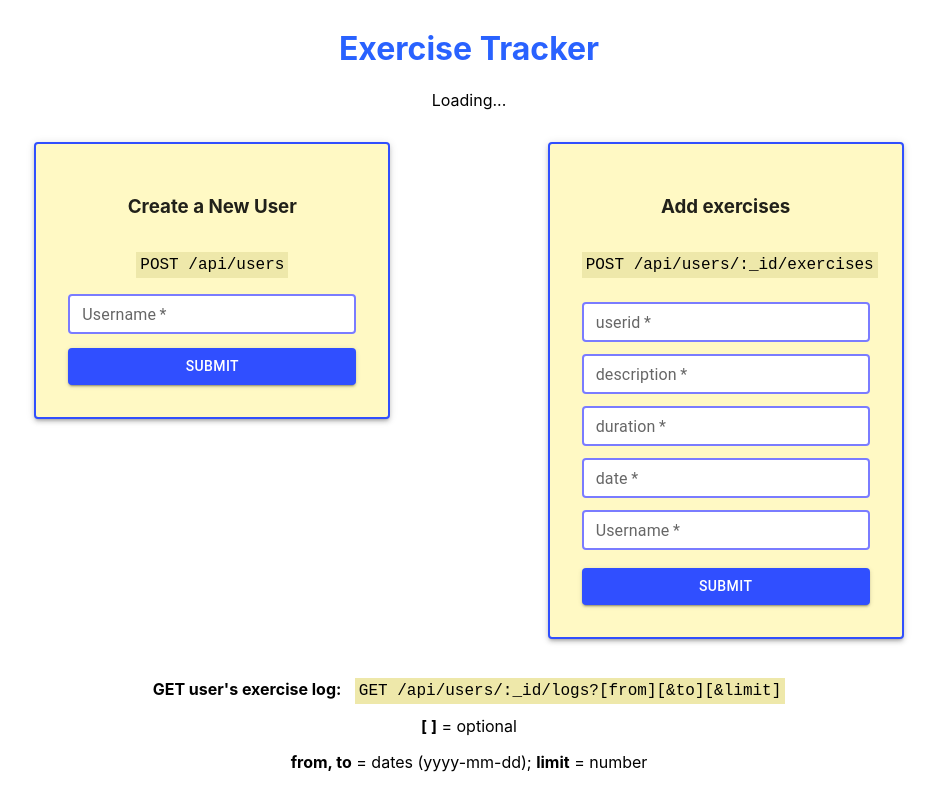
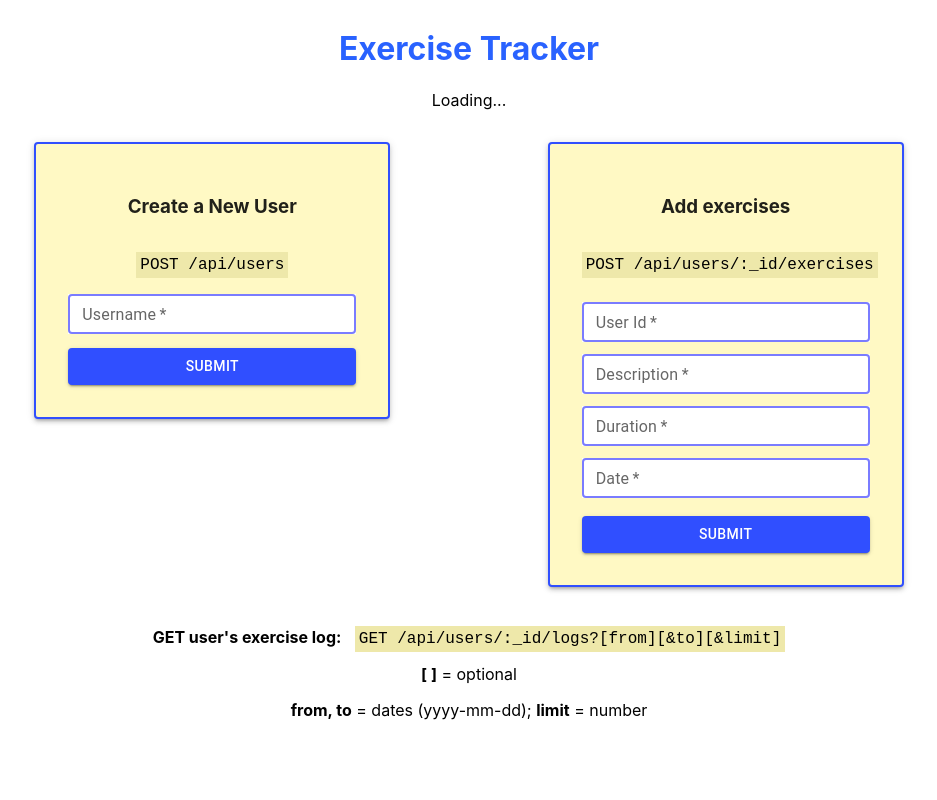
Before and after one commit to saideepd/exercise-tracker, a React (Create React App) app in the folder client/: page / in a window 1280 px wide. Shown: the whole page, without its empty margins (171-1108 px from the left). Built offline with nearby package versions, Linux system fonts and the light colour scheme; no server answers.

Commit message:
UI UX fixes in User & Exercise components

```diff
--- a/client/src/components/ExerciseLog/ExerciseLog.css
+++ b/client/src/components/ExerciseLog/ExerciseLog.css
@@ -30,6 +30,7 @@
 .user-input {
     margin-top: 1em;
     margin-bottom: 1em;
+    background-color: white;
 }
 
 @media screen and (max-width: 450px) {
--- a/client/src/components/ExerciseLog/ExerciseLog.js
+++ b/client/src/components/ExerciseLog/ExerciseLog.js
@@ -13,8 +13,7 @@ const CssTextField = styled(TextField)({
   '& .MuiOutlinedInput-root': {
     '& fieldset': {
       borderColor: '#7a7cff',
-      border: '2px solid #7a7cff',
-      backgroundColor: 'white'
+      border: '2px solid #7a7cff'
     },
     '&:hover fieldset': {
       borderColor: '#304ffe',
@@ -45,8 +44,8 @@ const ExerciseLog = () => {
         <CssTextField
           required
           id="outlined-required"
-          label="userid"
-          name="userid"
+          label="User Id"
+          name="UserId"
           placeholder=":_id"
           className="user-input"
           size="small"
@@ -55,9 +54,9 @@ const ExerciseLog = () => {
         <CssTextField
           required
           id="outlined-required"
-          label="description"
-          name="description"
-          placeholder="description"
+          label="Description"
+          name="Description"
+          placeholder="Description"
           className="user-input"
           size="small"
           margin="dense"
@@ -65,9 +64,9 @@ const ExerciseLog = () => {
         <CssTextField
           required
           id="outlined-required"
-          label="duration"
-          name="duration"
-          placeholder="duration* (mins)"
+          label="Duration"
+          name="Duration"
+          placeholder="Duration (mins.)"
           className="user-input"
           size="small"
           margin="dense"
@@ -75,19 +74,9 @@ const ExerciseLog = () => {
         <CssTextField
           required
           id="outlined-required"
-          label="date"
-          name="date"
-          placeholder="date (yyyy-mm-dd)"
-          className="user-input"
-          size="small"
-          margin="dense"
-        />
-        <CssTextField
-          required
-          id="outlined-required"
-          label="Username"
-          name="username"
-          placeholder="username"
+          label="Date"
+          name="Date"
+          placeholder="Date (yyyy-mm-dd)"
           className="user-input"
           size="small"
           margin="dense"
--- a/client/src/components/User/User.css
+++ b/client/src/components/User/User.css
@@ -30,6 +30,7 @@
 .user-input {
     margin-top: 1em;
     margin-bottom: 1em;
+    background-color: white;
 }
 
 @media screen and (max-width: 450px) {
--- a/client/src/components/User/User.js
+++ b/client/src/components/User/User.js
@@ -13,8 +13,7 @@ const CssTextField = styled(TextField)({
   '& .MuiOutlinedInput-root': {
     '& fieldset': {
       borderColor: '#7a7cff',
-      border: '2px solid #7a7cff',
-      backgroundColor: 'white'
+      border: '2px solid #7a7cff'
     },
     '&:hover fieldset': {
       borderColor: '#304ffe',
```
